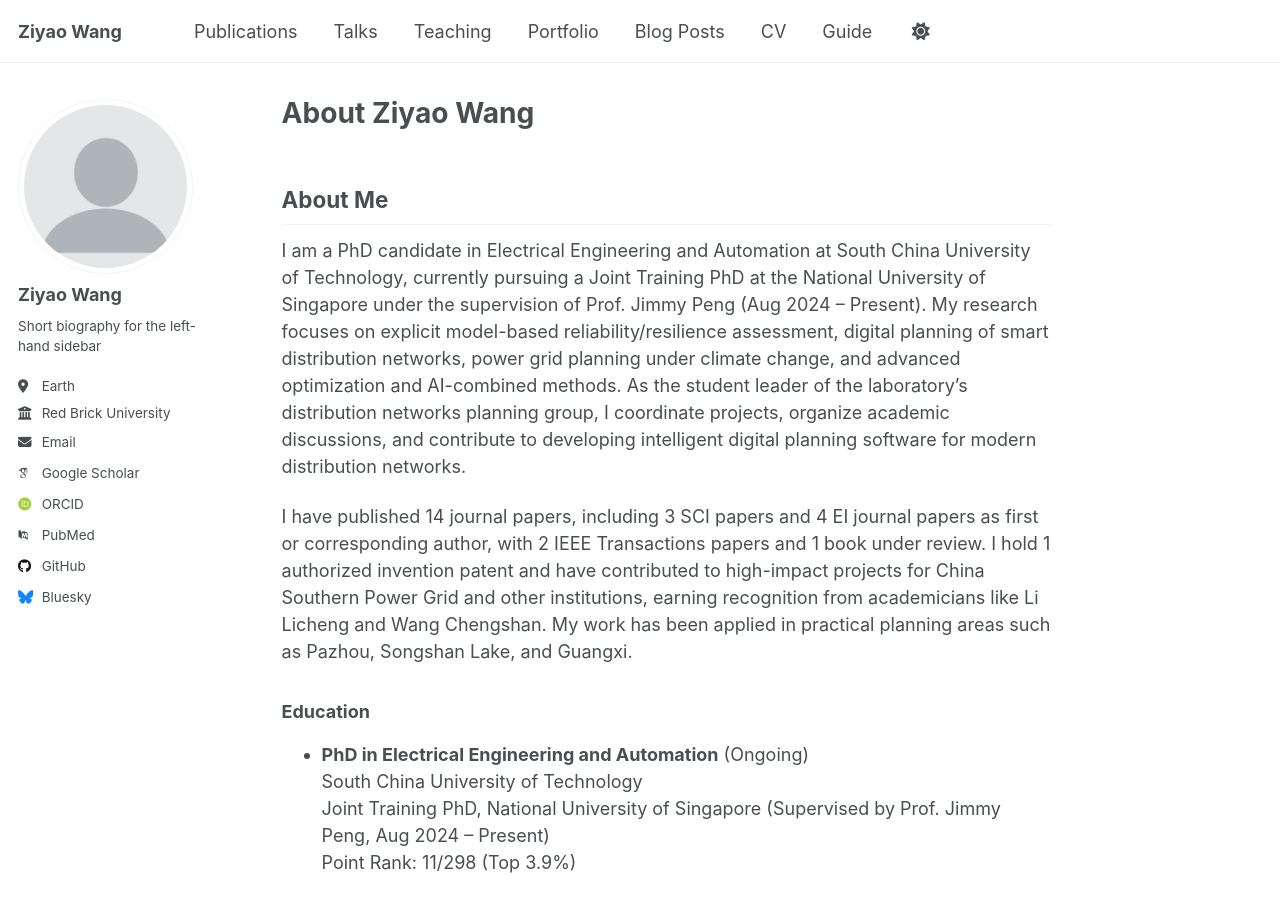
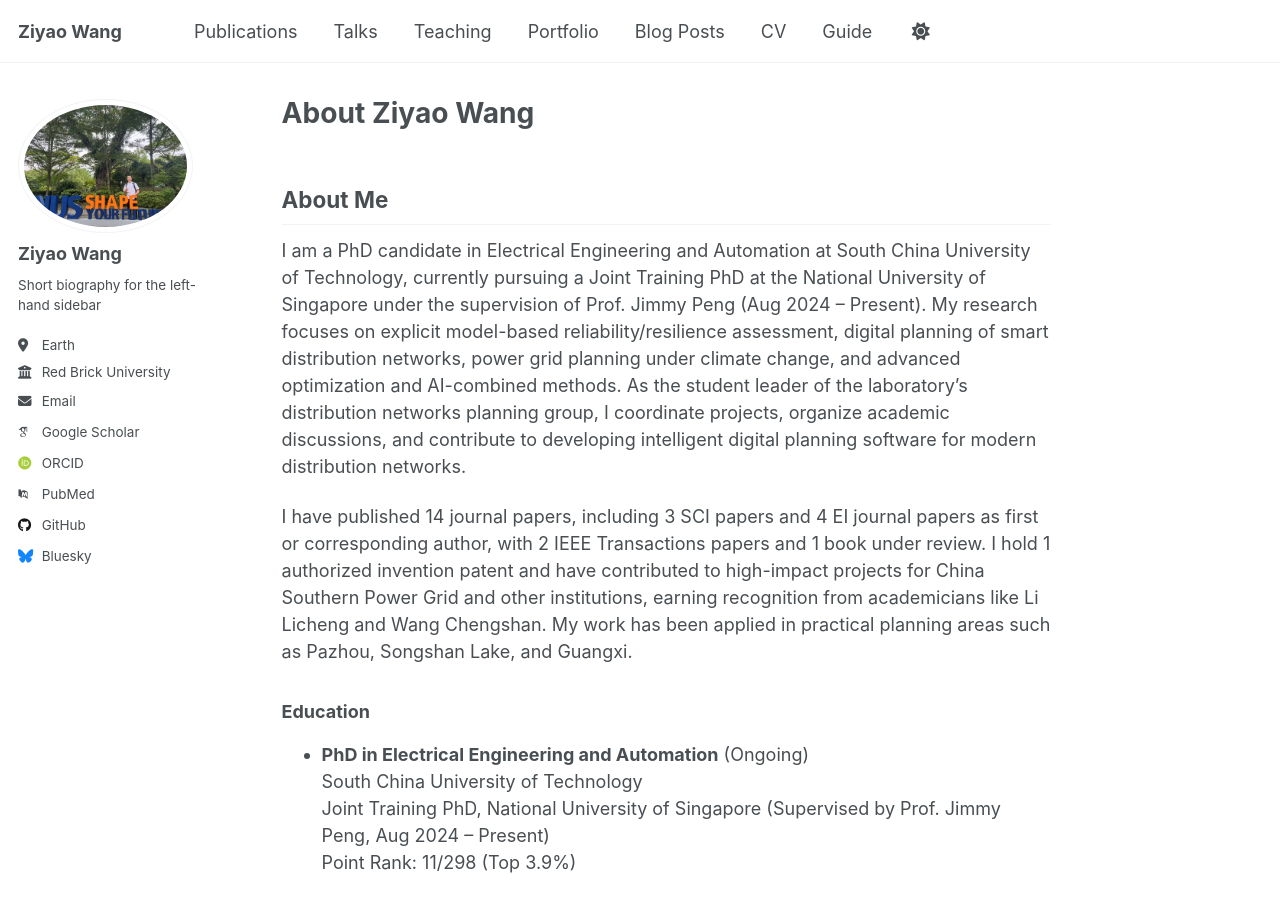
Before and after one commit to WZY10065/ziyaowang100, a Jekyll site: the page built from _pages/about.md, in a window 1280 px wide and 900 px high. Built offline with Jekyll 4.4.1, drawn with Linux system fonts in a browser that asks for light colours; some web fonts are replaced.

Commit message:
Update _config.yml

```diff
--- a/_config.yml
+++ b/_config.yml
@@ -22,7 +22,7 @@ repository               : "academicpages/academicpages.github.io"
 #               Additional customization can be done by editing /_includes/author-profile.html
 author:
   # Biographic information
-  avatar           : "profile.png"
+  avatar           : "wangziyao_profile.jpg"
   name             : "Ziyao Wang"
   pronouns         : # example: "she/her"
   bio              : "Short biography for the left-hand sidebar"
```
